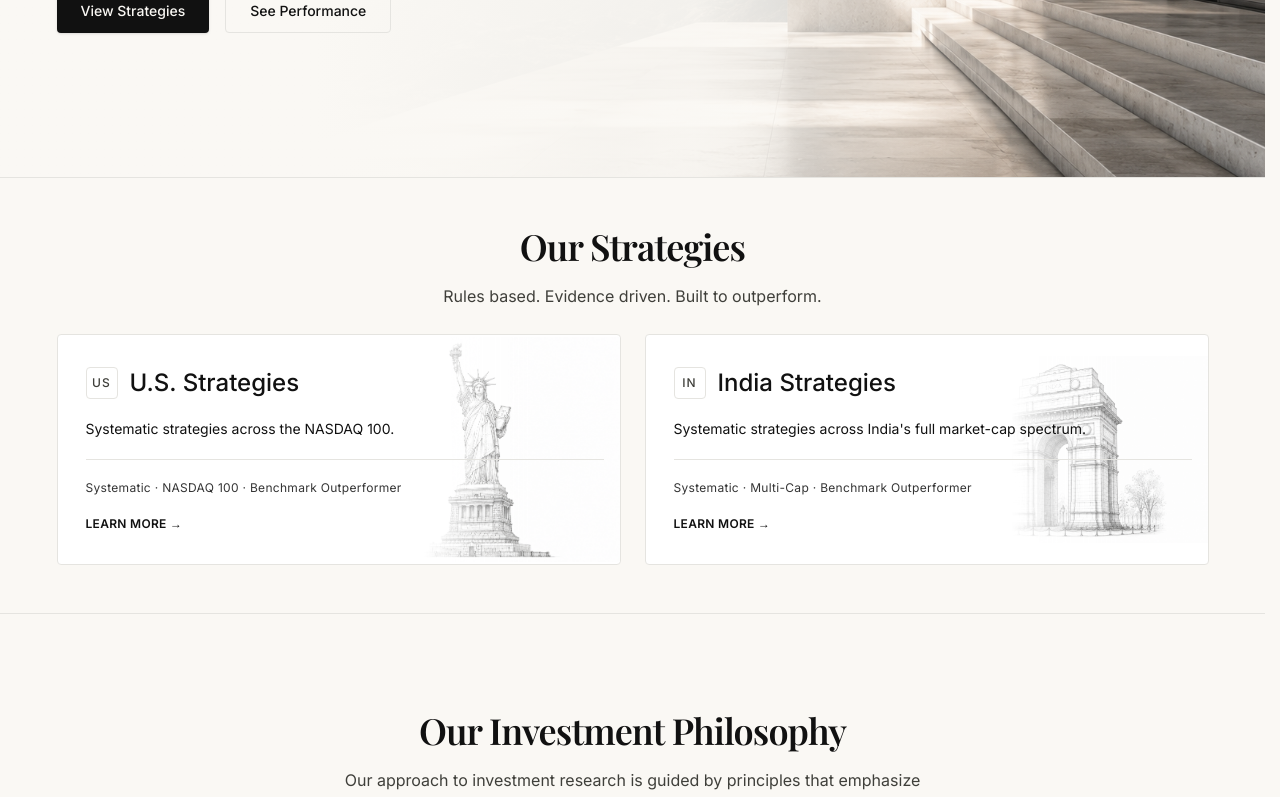
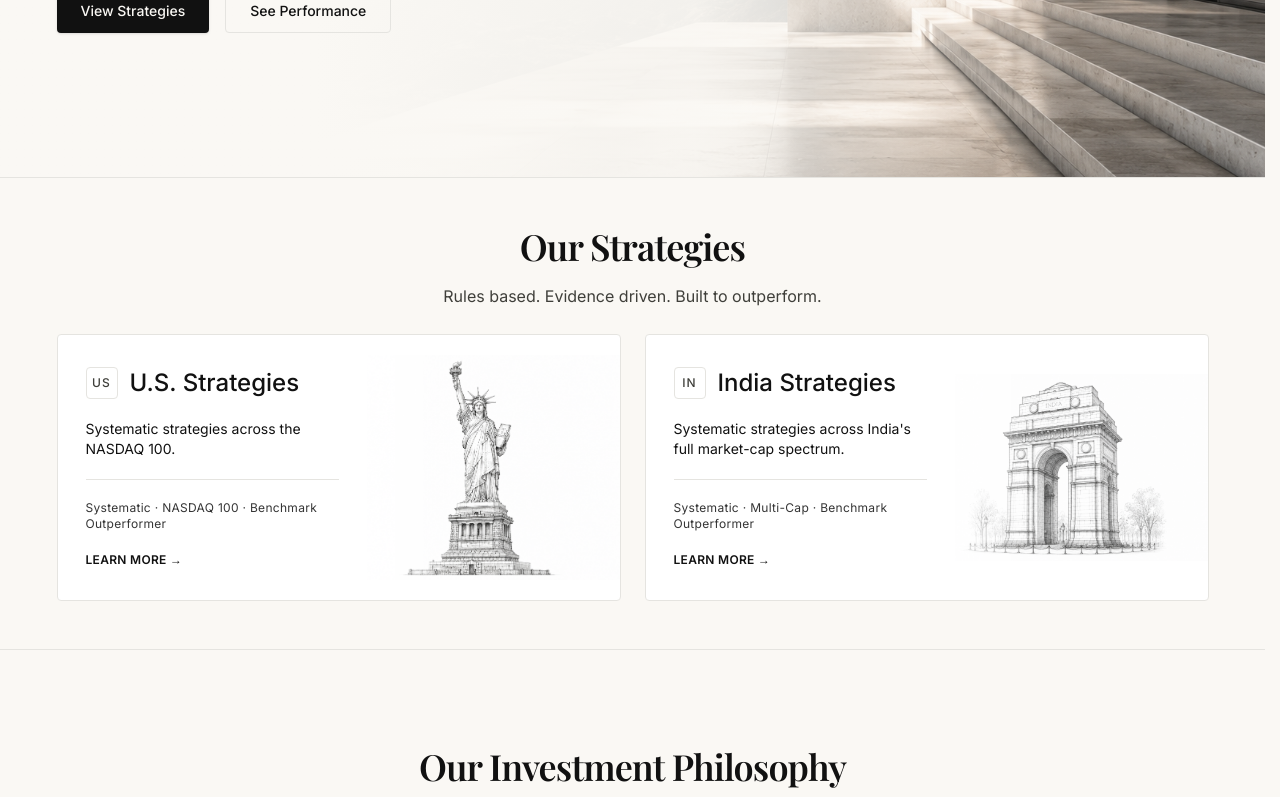
Before and after one commit to erniersnail/stratova, a Next.js app: page / in a window 1280 px wide. Shown: the part 500-1297 px from the top of the page. Built offline with nearby package versions, Linux system fonts and the light colour scheme; no server answers; the database is empty; a web font is replaced by a local one.

Commit message:
fix: tailwind v4 class dark mode, card layout padding

```diff
--- a/components/sections/StrategiesSection.tsx
+++ b/components/sections/StrategiesSection.tsx
@@ -83,8 +83,8 @@ export default async function StrategiesSection() {
               >
                 <Link href={card.href} className="block h-full">
                   <Paper padding="none" hover className="h-full overflow-hidden">
-                    <div className="flex relative">
-                      <div className="relative z-20 flex-1 py-8 pr-4 pl-7">
+                    <div className="relative h-full flex">
+                      <div className="relative z-20 w-full py-8 pl-7 pr-[50%]">
                         <div className="flex items-center gap-3">
                           <span className="inline-flex h-8 w-8 shrink-0 items-center justify-center rounded-sm border border-border text-xs font-medium tracking-widest text-secondary">
                             {card.code}
@@ -123,20 +123,20 @@ export default async function StrategiesSection() {
                         </div>
                       </div>
 
-                      <div className="absolute inset-y-0 right-0 w-[50%] z-10 pointer-events-none">
+                      <div className="absolute inset-y-0 right-0 w-[50%] z-10 overflow-hidden pointer-events-none">
                         <div
-                          className="absolute inset-0 bg-contain bg-right bg-no-repeat opacity-90 dark:opacity-0 transition-opacity duration-300"
+                          className="absolute inset-0 bg-contain bg-right bg-no-repeat block dark:hidden"
                           style={{
-                            maskImage: "linear-gradient(to right, transparent 0%, transparent 30%, black 70%, black 100%)",
-                            WebkitMaskImage: "linear-gradient(to right, transparent 0%, transparent 30%, black 70%, black 100%)",
+                            maskImage: "linear-gradient(to right, transparent 0%, black 40%, black 100%)",
+                            WebkitMaskImage: "linear-gradient(to right, transparent 0%, black 40%, black 100%)",
                             backgroundImage: `url('${card.imageLight}')`
                           }}
                         />
                         <div
-                          className="absolute inset-0 bg-contain bg-right bg-no-repeat opacity-0 dark:opacity-60 dark:mix-blend-screen transition-opacity duration-300"
+                          className="absolute inset-0 bg-contain bg-right bg-no-repeat hidden dark:block dark:mix-blend-screen"
                           style={{
-                            maskImage: "linear-gradient(to right, transparent 0%, transparent 30%, black 70%, black 100%)",
-                            WebkitMaskImage: "linear-gradient(to right, transparent 0%, transparent 30%, black 70%, black 100%)",
+                            maskImage: "linear-gradient(to right, transparent 0%, black 40%, black 100%)",
+                            WebkitMaskImage: "linear-gradient(to right, transparent 0%, black 40%, black 100%)",
                             backgroundImage: `url('${card.imageDark}')`
                           }}
                         />
--- a/styles/globals.css
+++ b/styles/globals.css
@@ -1,6 +1,6 @@
 @import "tailwindcss";
 
-@custom-variant dark (&:is(.dark *));
+@custom-variant dark (&:where(.dark, .dark *));
 
 @theme {
   --color-background: #faf8f4;
```
